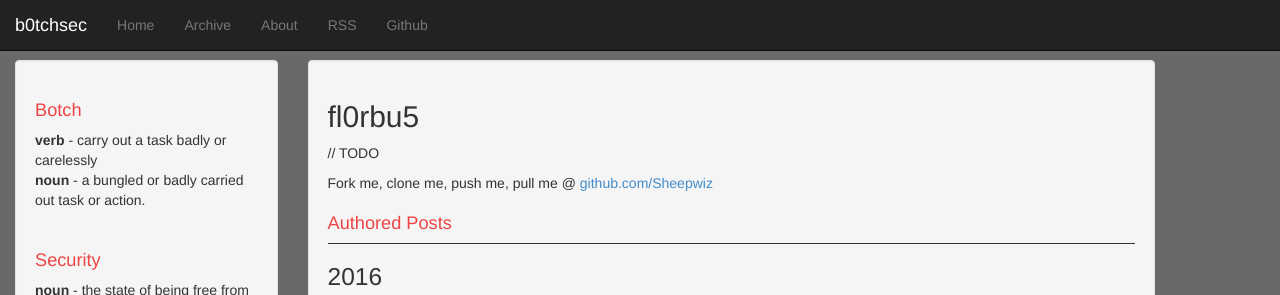
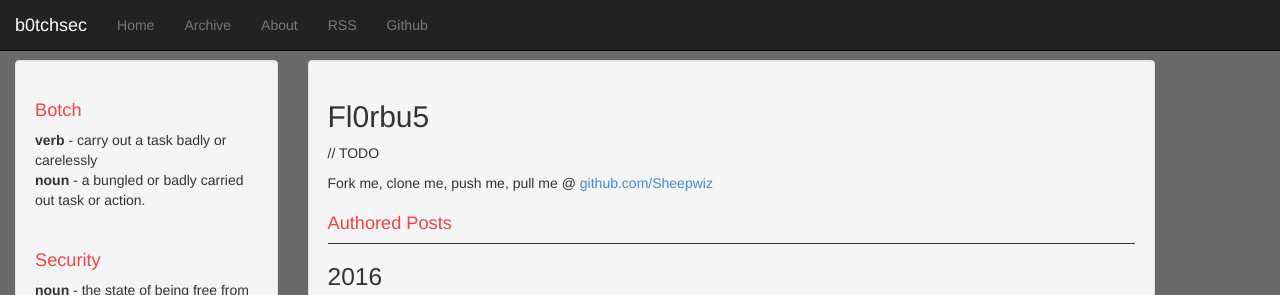
Before and after one commit to b0tchsec/b0tchsec.github.io, a Jekyll site: the page built from about/Fl0rbu5/index.html, in a window 1280 px wide and 1011 px high. Shown: the top 295 px of the window. Built offline with Jekyll 4.4.1, drawn with Linux system fonts in a browser that asks for light colours.

Commit message:
Capitalize Fl0rbu5

```diff
--- a/_config.yml
+++ b/_config.yml
@@ -43,7 +43,7 @@ gems: ['jekyll-paginate', 'jekyll-sitemap']
 
 exclude: ['README.md', 'LICENSE']
 
-author_ids: [aagallag, adam, dade, fl0rbu5]
+author_ids: [aagallag, adam, dade, Fl0rbu5]
 authors:
   aagallag:
     display_name: aagallag
@@ -72,8 +72,8 @@ authors:
     keybase: dade
     github: "0xdade"
     bio: "I like web and forensics challenges. I'm terrible at reversing/pwning challenges. I do tend to know a lot of hacker trivia which sometimes helps. I also enjoy archiving things, you can frequently find me kicking around the #datahoarder irc channel on freenode."
-  fl0rbu5:
-    display_name: fl0rbu5
+  Fl0rbu5:
+    display_name: Fl0rbu5
     gravatar:
     email:
     web:
--- a/about/fl0rbu5/index.html
+++ b/about/Fl0rbu5/index.html
@@ -2,7 +2,7 @@
 layout: default
 title: Ben Lampere
 comments: false
-author: fl0rbu5
+author: Fl0rbu5
 ---
 
 <div class="well">
```
